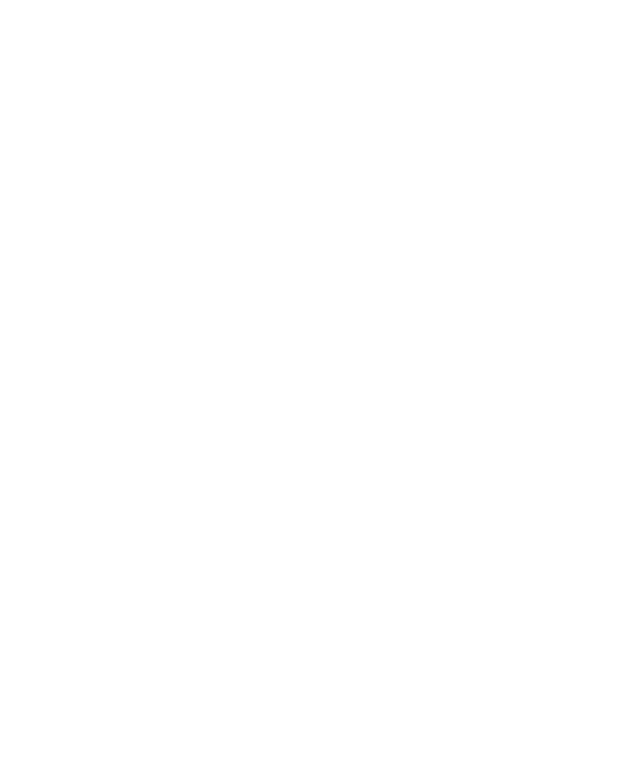
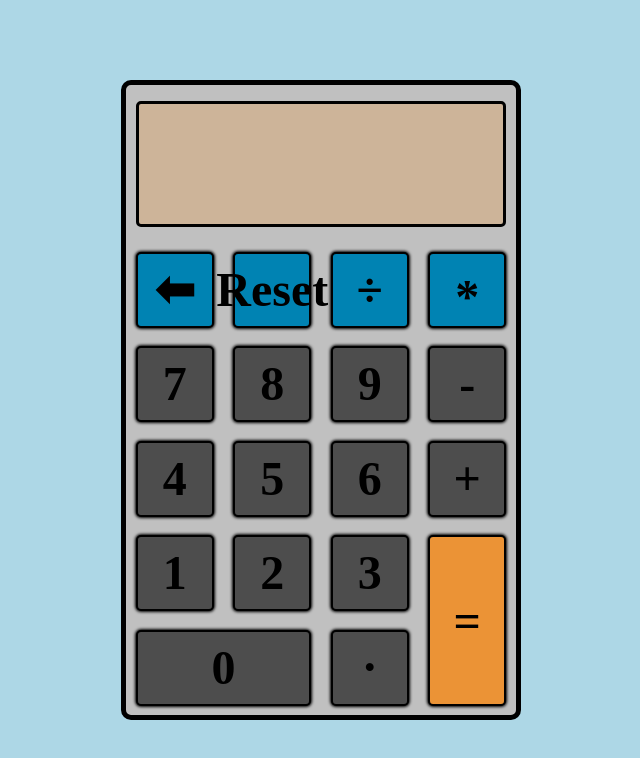
Before and after one commit to sethstrouf/calculator, a plain HTML site: page index.html in a window 1280 px wide. Shown: the whole page, without its empty margins (319-959 px from the left). Drawn offline with Linux system fonts and the light colour scheme.

Commit message:
Finished main styling in style.css

```diff
--- a/index.html
+++ b/index.html
@@ -8,7 +8,29 @@
 </head>
 <body>
 
-
+<div class="wrapper">
+    <div class="calculator">
+        <div id="screen"></div>
+        <div class="key top" id="backspace">&#11013;</div>
+        <div class="key top" id="reset">Reset</div>
+        <div class="key top" id="divide">÷</div>
+        <div class="key top" id="multiply">*</div>
+        <div class="key" id="7">7</div>
+        <div class="key" id="8">8</div>
+        <div class="key" id="9">9</div>
+        <div class="key" id="subtract">-</div>
+        <div class="key" id="4">4</div>
+        <div class="key" id="5">5</div>
+        <div class="key" id="6">6</div>
+        <div class="key" id="add">+</div>
+        <div class="key" id="1">1</div>
+        <div class="key" id="2">2</div>
+        <div class="key" id="3">3</div>
+        <div class="key" id="equals">=</div>
+        <div class="key" id="0">0</div>
+        <div class="key" id="dot">.</div>
+    </div>
+</div>
 
 
 <script src="script.js"></script>
--- a/style.css
+++ b/style.css
@@ -0,0 +1,107 @@
+html {
+    box-sizing: border-box;
+}
+
+*, *:after, *:before {
+    box-sizing: inherit;
+}
+
+:root {
+    --primaryColor: silver;
+    --screenColor: hsla(31, 82%, 57%, 0.281);
+    --mainKeys: hsl(0, 0%, 30%);
+    --topKeys: hsl(196, 100%, 35%);
+    --equalKey: #EB9336;
+}
+
+body {
+    display: flex;
+    justify-content: center;
+    align-items: center;
+    width: 100vw;
+    height: 100vh;
+    background: hsla(196, 100%, 35%, 0.322);;
+}
+
+.calculator {
+    background: var(--primaryColor);
+    height: 80vh;
+    width: 50vh;
+    display: grid;
+    grid-template-columns: repeat(4, 25%);
+    grid-template-rows: 25% repeat(5, 15%);
+    justify-items: center;
+    align-items: center;
+    border: 5px solid black;
+    border-radius: 10px;
+}
+
+.key {
+    background: var(--mainKeys);
+    font-size: 3rem;
+    font-weight: 800;
+    width: 80%;
+    height: 80%;
+    display: flex;
+    align-items: center;
+    justify-content: center;
+    border: 2px solid black;
+    box-shadow: 0 0 3px 1px black;
+    border-radius: 5px;
+}
+
+.key:hover {
+    opacity: 85%;
+    cursor: pointer;
+}
+
+.key:active {
+    box-shadow: 0 0 0 0;
+}
+
+#screen {
+    grid-area: 1 / 1 / 1 / 5;
+    background: var(--screenColor);
+    height: 80%;
+    width: 95%;
+    font-size: 8rem;
+    display: flex;
+    align-items: center;
+    justify-content: flex-end;
+    border: 3px solid black;
+    border-radius: 5px;
+}
+
+/* have to escape numbered classes with \unicode */
+#\30 {
+    grid-area: 6 / 1 / 7 / 3;
+    width: 90%;
+}
+
+#multiply {
+    padding-top: 15px;
+}
+
+#dot {
+    padding-bottom: 25px;
+}
+
+#equals {
+    grid-area: 5 / 4 / 7 / 5;
+    height: 90%;
+    background: var(--equalKey);
+}
+
+.top {
+    background: var(--topKeys);
+}
+
+@media all and (max-width:600px) {
+   #reset { font-size: 1rem;}
+   #screen { font-size: 5rem;}
+}
+
+@media all and (max-height:600px) {
+    #reset { font-size: 1rem;}
+    #screen { font-size: 5rem;}
+ }
```
